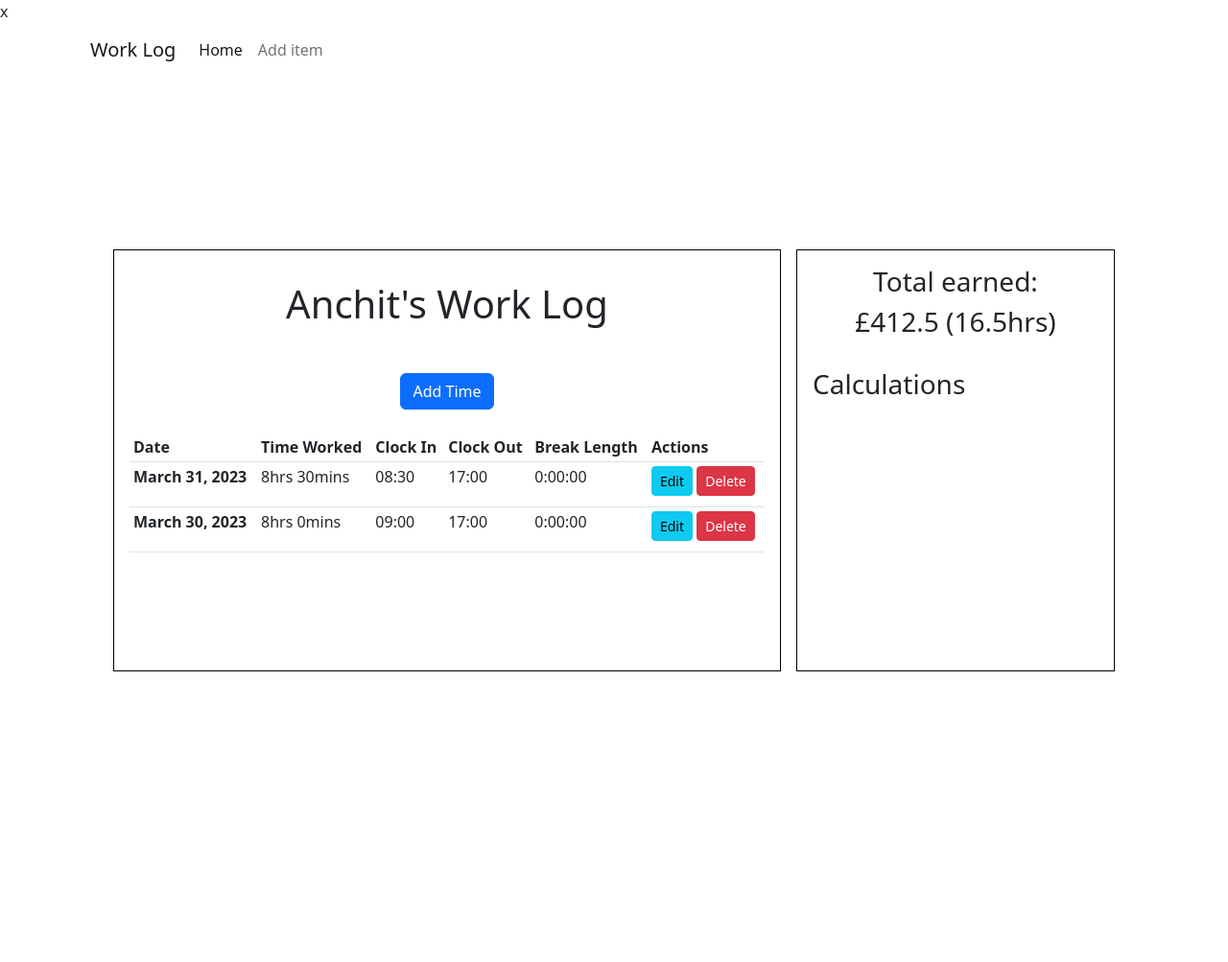
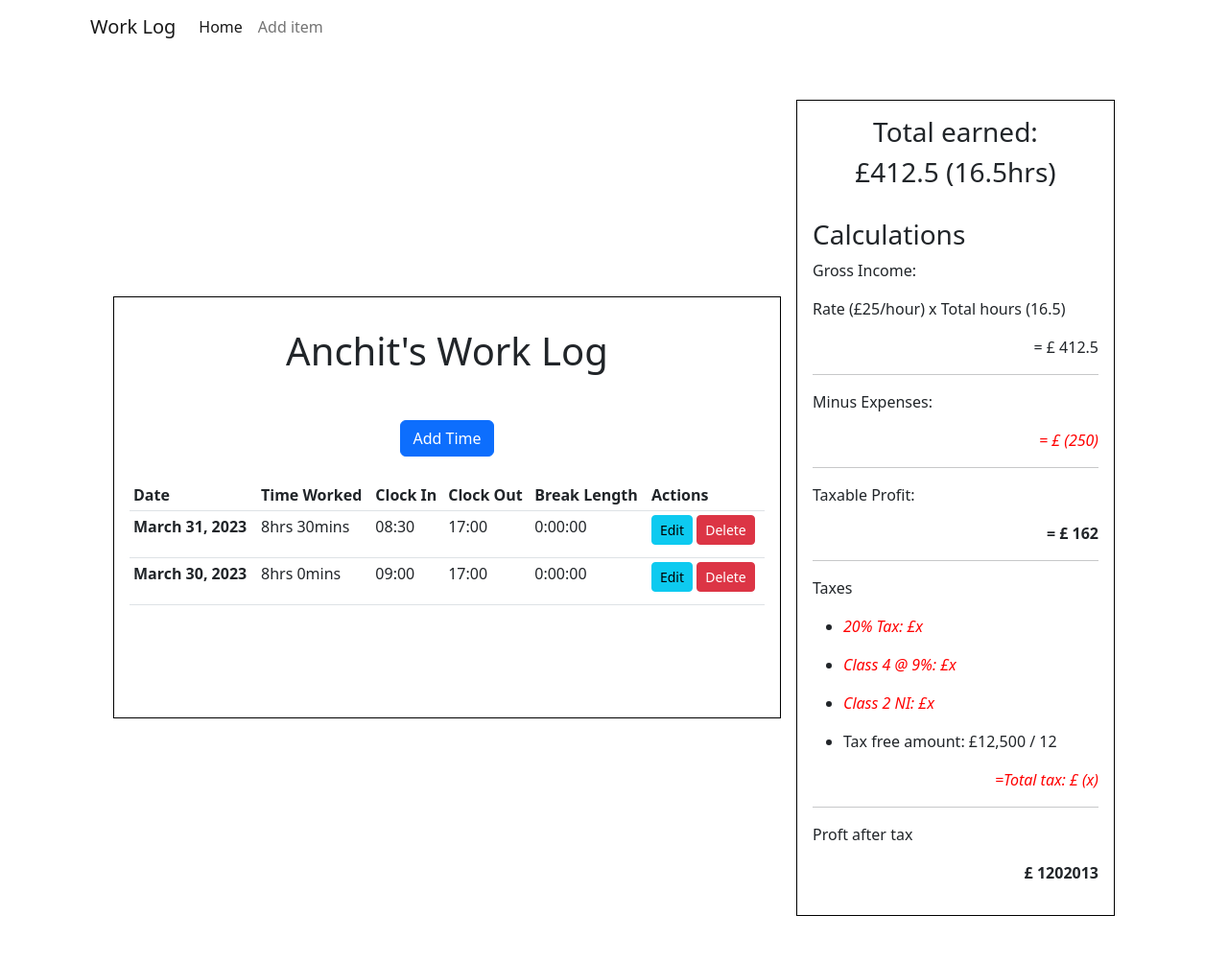
Before and after one commit to anchit-chandran/freelance-hrs-tracker, a Django app: page / in a window 1280 px wide. Shown: the whole page at 96% size. Before the commit the page ends 700 px from the top, so only its background shows below. Run offline with Django 4.2, Linux system fonts and the light colour scheme; data comes from the database, SQL or seed files in the repository; both versions use the stored data as it was after the commit.

Commit message:
adds framework for calculations - need to make model

```diff
--- a/timeTrackerProj/timeTrack/static/timeTrack/styles.css
+++ b/timeTrackerProj/timeTrack/static/timeTrack/styles.css
@@ -1,4 +1,33 @@
+:root {
+    --black: #141414;
+    --white: #ffffff;
+    --red: #ff0000;
+  }
+
+body {
+    /* background-color: var(--black); */
+}
+
+h1,h2,h3,h4,h5,h6,p,a,button {
+    /* color: var(--white); */
+}
+
+/* nav stylings */
+nav .navbar a.navbar-brand {
+    /* color:var(--white); */
+}
+
 .contents-col {
     border: 1px solid black;
     min-height: 55vh;
 }
+
+/* calculations */
+.expense {
+    color: var(--red);
+    font-style: italic;
+}
+
+.end-calc-step {
+    font-weight: bold;
+}
--- a/timeTrackerProj/timeTrack/templates/timeTrack/base.html
+++ b/timeTrackerProj/timeTrack/templates/timeTrack/base.html
@@ -1,7 +1,7 @@
 {% load static %}
 
 <!DOCTYPE html>
-<html lang="en">
+<html lang="en" data-bs-theme="dark">
   <head>
     <meta charset="UTF-8" />
     <meta http-equiv="X-UA-Compatible" content="IE=edge" />
@@ -22,7 +22,7 @@
         </div>
     </div>
 
-    <div class="container vh-100">
+    <div class="container">
       {% block content %} {% endblock content%}
     </div>
 
--- /dev/null
+++ b/timeTrackerProj/timeTrack/templates/timeTrack/calculations.html
@@ -0,0 +1,31 @@
+<h3>Calculations</h3>
+
+<p>Gross Income:</p>
+<p>Rate (£25/hour) x Total hours ({{total_hrs}})</p>
+<p class="text-end">= £ {{total_earned}}</p>
+<hr />
+<p>Minus Expenses:</p>
+<p class="text-end expense">= £ (250)</p>
+<hr />
+<p>Taxable Profit:</p>
+<p class="text-end end-calc-step">= £ {{total_earned|add:"-250"}}</p>
+<hr />
+<p>Taxes</p>
+<ul>
+  <li>
+    <p class="expense">20% Tax: £x</p>
+  </li>
+  <li>
+    <p class="expense">Class 4 @ 9%: £x</p>
+  </li>
+  <li>
+    <p class="expense">Class 2 NI: £x</p>
+  </li>
+  <li>
+    <p>Tax free amount: £12,500 / 12</p>
+  </li>
+</ul>
+<p class="text-end expense">=Total tax: £ (x)</p>
+<hr />
+<p>Proft after tax</p>
+<p class="text-end end-calc-step">£ 1202013</p>
--- a/timeTrackerProj/timeTrack/templates/timeTrack/home.html
+++ b/timeTrackerProj/timeTrack/templates/timeTrack/home.html
@@ -1,6 +1,6 @@
-x{% extends 'timeTrack/base.html' %} {% block content %}
+{% extends 'timeTrack/base.html' %} {% block content %}
 
-<div class="row justify-content-center align-items-center p-md-5 vh-100">
+<div class="row justify-content-center align-items-center p-md-5">
   <div class="col col-md-8 contents-col p-3">
     <div class="row">
       <div class="col">
@@ -19,7 +19,7 @@ x{% extends 'timeTrack/base.html' %} {% block content %}
     </div>
     <div class="row mt-4">
       <div class="col text-start">
-          <h3>Calculations</h3>
+        {% include 'timeTrack/calculations.html' %}
       </div>
     </div>
   </div>
```
Also changed, not shown: timeTrackerProj/db.sqlite3. Lines whose indentation alone changed are shown as unchanged.
